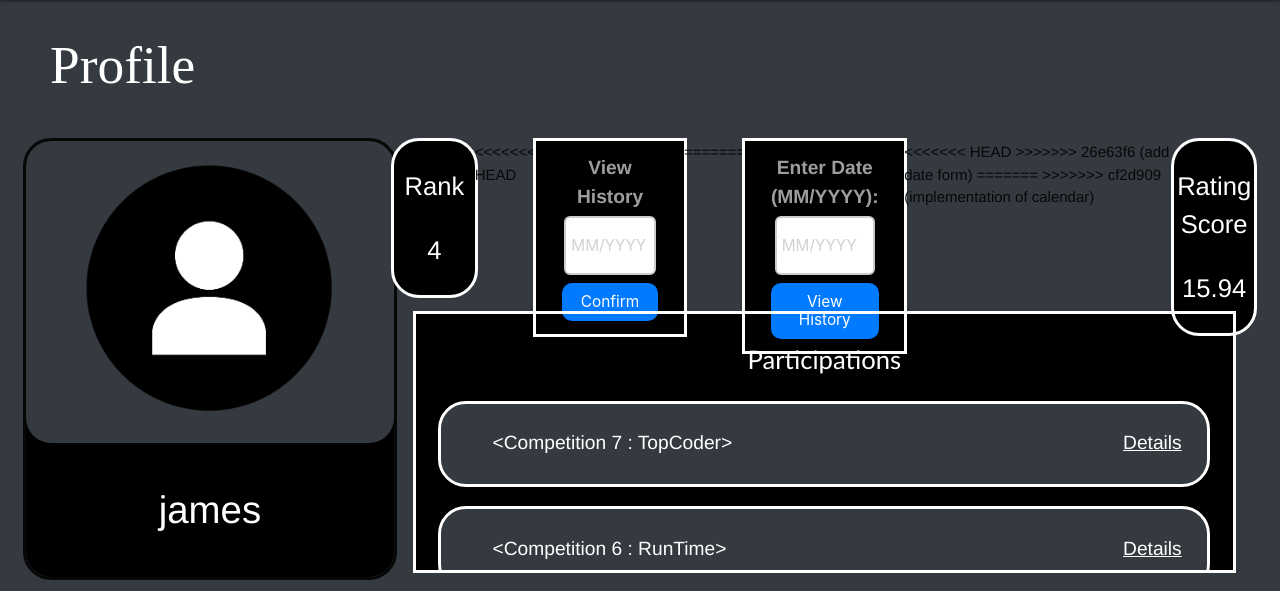
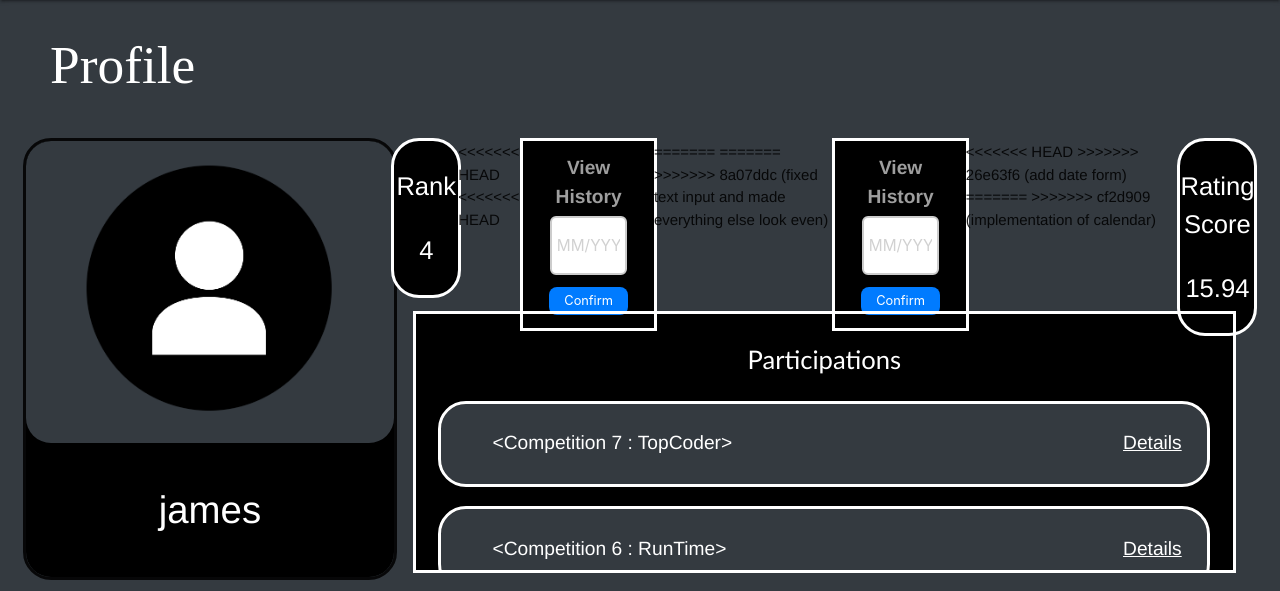
Before and after one commit to Web-Spasm/Competitions-Platform, a Flask app: template App/templates/student_profile.html in a window 1280 px wide. Shown: the part 64-655 px from the top of the page. Run offline with Flask 3, Linux system fonts and the light colour scheme; the template is opened without the code that fills it: values that come from a table or form of the project are taken from there, others are empty; data comes from the database, SQL or seed files in the repository.

Commit message:
fixed text input and made everything else look even

```diff
--- a/App/templates/student_profile.html
+++ b/App/templates/student_profile.html
@@ -83,6 +83,7 @@ h1 {
 }
 
 .date-form {
+<<<<<<< HEAD
 <<<<<<< HEAD
     border-radius: 20px;
     width: 25%;
@@ -223,21 +224,41 @@ h1 {
 =======
     border-radius: 25px;
     width: 25%;
+=======
+    border-radius: 20px; /* Keep rounded corners */
+    width: 25%; /* Keep the original width */
+>>>>>>> 8a07ddc (fixed text input and made everything else look even)
     outline-style: solid;
     margin: auto;
     text-align: center;
-    font-size: 2vw;
+    font-size: 1.6vw; /* Keep font size proportional */
     color: white;
     background-color: black;
+<<<<<<< HEAD
     padding: 2vw;
 >>>>>>> 26e63f6 (add date form)
+=======
+    padding: 1vw 2vw; /* Reduce vertical padding to make the height shorter */
+}
+
+.date-form input[type="text"] {
+    font-size: 1.2vw; /* Proportional size for input text */
+    padding: 0.4vw; /* Shorten input height */
+    line-height: 1; /* Maintain compact spacing */
+    border: 2px solid #ccc;
+    border-radius: 6px;
+    background-color: #ffffff;
+    color: #000000;
+    width: 80%; /* Keep width of the input field consistent */
+    margin-top: -0.5vw;
+>>>>>>> 8a07ddc (fixed text input and made everything else look even)
 }
 
 .date-form button {
-    font-size: 1.2vw; /* Smaller font size */
-    padding: 0.8vw 1.5vw; /* Smaller button padding */
-    border-radius: 10px; /* Rounded button corners */
-    background-color: #007bff; /* Blue button color */
+    font-size: 1vw; /* Proportional button size */
+    padding: 0.5vw 1.2vw; /* Shorten button height */
+    border-radius: 8px;
+    background-color: #007bff;
     color: white;
     border: none;
     cursor: pointer;
@@ -486,6 +552,7 @@ h1 {
                 {% endif %}
             </div>
 <<<<<<< HEAD
+<<<<<<< HEAD
 
             <!--- Date Form -->
             <div class="date-form">
@@ -510,23 +577,29 @@ h1 {
             </div>
 
 =======
+=======
+
+>>>>>>> 8a07ddc (fixed text input and made everything else look even)
             <!--- Date Form -->
             <div class="date-form">
                 <form id="dateForm">
-                    <label for="date">Enter Date (MM/YYYY):</label>
+                    <label for="date">View History</label>
                     <input type="text" id="date" name="date" placeholder="MM/YYYY">
-                    <button type="submit">View History</button>
+                    <button type="submit">Confirm</button>
                 </form>
             </div>
 <<<<<<< HEAD
 >>>>>>> 26e63f6 (add date form)
 =======
 
-             <!-- Calendar Container -->
-            <div id="calendarContainer" class="calendar-container">
-                <h3 id="calendarHeader"></h3>
-                <table id="calendar" class="calendar-table"></table>
-            </div>
+             <!-- Calendar Modal -->
+             <div id="calendarModal" class="modal">
+             <div class="modal-content">
+                 <span class="close" id="closeModal">&times;</span>
+                 <h3 id="calendarHeader"></h3>
+                 <table id="calendar" class="calendar-table"></table>
+             </div>
+         </div>
 
 >>>>>>> cf2d909 (implementation of calendar)
             <div class="rating-score">
@@ -566,23 +639,27 @@ h1 {
             generateCalendar(dateValue);
 =======
     document.getElementById('dateForm').addEventListener('submit', function(event) {
-        event.preventDefault(); // Prevent the form from actually submitting
+        event.preventDefault(); // Prevent form submission
 
         var dateValue = document.getElementById('date').value;
+        var datePattern = /^(0[1-9]|1[0-2])\/\d{4}$/;
 
-        // Validation for MM/YYYY format using regex
-        var datePattern = /^(0[1-9]|1[0-2])\/\d{4}$/;
         if (datePattern.test(dateValue)) {
+<<<<<<< HEAD
 <<<<<<< HEAD
             alert("Date entered: " + dateValue);
 >>>>>>> 26e63f6 (add date form)
 =======
             generateCalendar(dateValue); // Call the function to generate the calendar
 >>>>>>> cf2d909 (implementation of calendar)
+=======
+            generateCalendar(dateValue);
+>>>>>>> 8a07ddc (fixed text input and made everything else look even)
         } else {
             alert("Invalid date format. Please use MM/YYYY.");
         }
     });
+<<<<<<< HEAD
 <<<<<<< HEAD
 <<<<<<< HEAD
 
@@ -602,26 +679,29 @@ h1 {
 
 =======
 
+=======
+
+>>>>>>> 8a07ddc (fixed text input and made everything else look even)
     function generateCalendar(dateValue) {
-        // Parse the date (MM/YYYY)
         var [month, year] = dateValue.split('/');
         month = parseInt(month) - 1; // JavaScript months are 0-11
         year = parseInt(year);
 
-        // Get the first day of the month and the number of days in the month
         var firstDay = new Date(year, month, 1).getDay();
         var daysInMonth = new Date(year, month + 1, 0).getDate();
 
-        // Clear any previous calendar
         var calendar = document.getElementById('calendar');
         calendar.innerHTML = '';
 
-        // Display the month and year at the top
         var calendarHeader = document.getElementById('calendarHeader');
         calendarHeader.textContent = `${getMonthName(month)} ${year}`;
+<<<<<<< HEAD
 
         // Generate the table header for days of the week
 >>>>>>> cf2d909 (implementation of calendar)
+=======
+
+>>>>>>> 8a07ddc (fixed text input and made everything else look even)
         var headerRow = document.createElement('tr');
         var weekdays = ['Sun', 'Mon', 'Tue', 'Wed', 'Thu', 'Fri', 'Sat'];
         weekdays.forEach(function(day) {
@@ -630,6 +710,7 @@ h1 {
             headerRow.appendChild(th);
         });
         calendar.appendChild(headerRow);
+<<<<<<< HEAD
 <<<<<<< HEAD
 
         var currentDay = 1;
@@ -640,6 +721,11 @@ h1 {
         var currentDay = 1;
         for (var row = 0; row < 6; row++) { // Maximum of 6 rows for a month
 >>>>>>> cf2d909 (implementation of calendar)
+=======
+
+        var currentDay = 1;
+        for (var row = 0; row < 6; row++) {
+>>>>>>> 8a07ddc (fixed text input and made everything else look even)
             var tr = document.createElement('tr');
             for (var col = 0; col < 7; col++) {
                 var td = document.createElement('td');
@@ -648,6 +734,7 @@ h1 {
                 } else if (currentDay <= daysInMonth) {
                     td.textContent = currentDay;
 <<<<<<< HEAD
+<<<<<<< HEAD
                     td.style.color = "white";
                     if (currentDay === new Date().getDate() && new Date().getMonth() === currentMonth && new Date().getFullYear() === currentYear) {
                         td.classList.add('current-day');
@@ -655,6 +742,11 @@ h1 {
                     if (currentDay === new Date().getDate() && new Date().getMonth() === month && new Date().getFullYear() === year) {
                         td.classList.add('current-day'); // Highlight today's date
 >>>>>>> cf2d909 (implementation of calendar)
+=======
+                    td.style.color = "white";
+                    if (currentDay === new Date().getDate() && new Date().getMonth() === month && new Date().getFullYear() === year) {
+                        td.classList.add('current-day');
+>>>>>>> 8a07ddc (fixed text input and made everything else look even)
                     }
                     currentDay++;
                 }
@@ -663,6 +755,7 @@ h1 {
             calendar.appendChild(tr);
             if (currentDay > daysInMonth) break;
         }
+<<<<<<< HEAD
 <<<<<<< HEAD
 
         document.getElementById('calendarModal').style.display = 'block';
@@ -696,6 +789,16 @@ h1 {
     }
 >>>>>>> cf2d909 (implementation of calendar)
 
+=======
+
+        document.getElementById('calendarModal').style.display = 'block';
+    }
+
+    document.getElementById('closeModal').addEventListener('click', function() {
+        document.getElementById('calendarModal').style.display = 'none';
+    });
+
+>>>>>>> 8a07ddc (fixed text input and made everything else look even)
     function getMonthName(month) {
         const months = ['January', 'February', 'March', 'April', 'May', 'June', 'July', 'August', 'September', 'October', 'November', 'December'];
         return months[month];
```
Also changed, not shown: other parts of App/templates/student_profile.html (+46 -1 lines).
